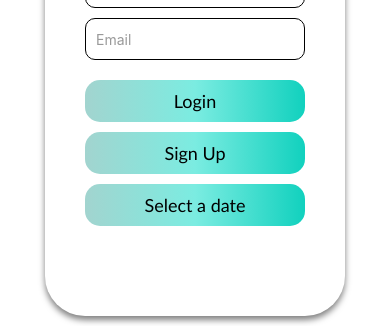
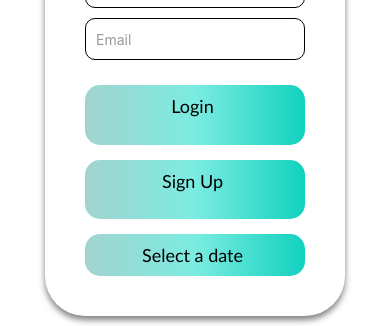
Before and after one commit to Midhat226/FYP-1, a React Native app in the folder frontendsample/: screen / in a window 390 px wide. Shown: the part 331-657 px from the top of the page. Built offline with nearby package versions, Linux system fonts and the light colour scheme.

Commit message:
Update button.js

```diff
--- a/frontendsample/components/button.js
+++ b/frontendsample/components/button.js
@@ -1,22 +1,23 @@
 import { StyleSheet, Text, TouchableOpacity } from 'react-native';
 import { LinearGradient } from 'expo-linear-gradient';
+import { TouchableWithoutFeedback } from 'react-native';
 
 const GradientButton = ({ text,onPress }) => (
-  <TouchableOpacity onPress={onPress}>
+  <TouchableWithoutFeedback onPress={onPress}>
   <LinearGradient colors={['#a2d4cf', '#7bece1', '#11d1be']}
       style={styles.linearGradient}
       start={{ y: 0.0, x: 0.0 }} end={{ y: 0.0, x: 1.0 }}>
         <Text style={styles.text}>{text}</Text>
   </LinearGradient>
-  </TouchableOpacity>
+  </TouchableWithoutFeedback>
 );
 
 const styles = StyleSheet.create({
  linearGradient: {
     flex: 1,
-    paddingLeft: 15,
+    paddingLeft: 10,
     paddingRight: 15,
-    marginTop: 10,
+    marginTop: 15,
     borderRadius: 15,
   },
   text: {
```
